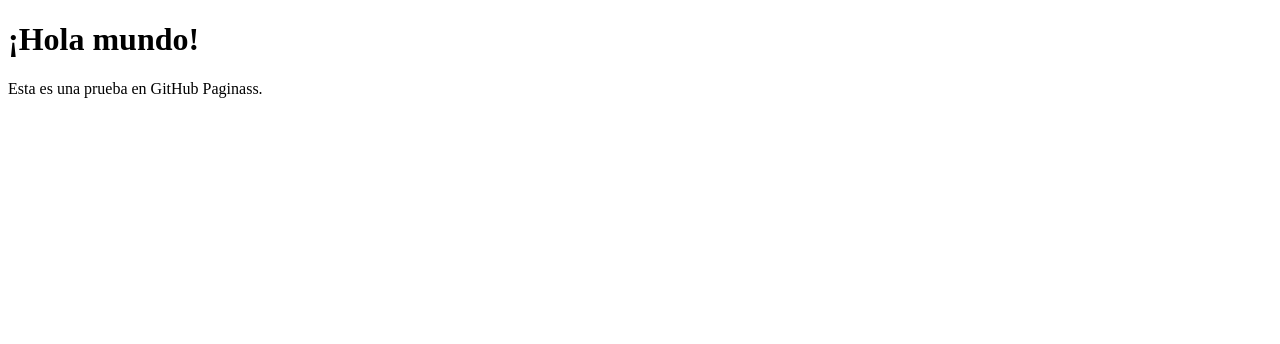
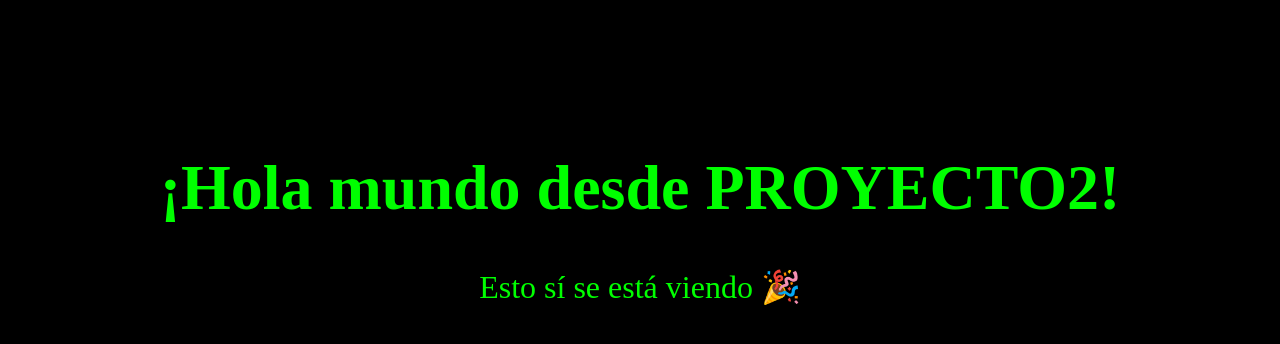
Before and after one commit to ReyJosegato1/PROYECTO2, a plain HTML site: page index.html in a window 1280 px wide. Drawn offline with Linux system fonts and the light colour scheme.

Commit message:
Update index.html

```diff
--- a/index.html
+++ b/index.html
@@ -1,11 +1,20 @@
 <!DOCTYPE html>
 <html lang="es">
 <head>
-    <meta charset="UTF-8">
-    <title>Mi Página de Prueba</title>
+  <meta charset="UTF-8">
+  <title>¡Prueba Exitosa!</title>
+  <style>
+    body {
+      background-color: black;
+      color: lime;
+      font-size: 2em;
+      text-align: center;
+      padding-top: 100px;
+    }
+  </style>
 </head>
 <body>
-    <h1>¡Hola mundo!</h1>
-    <p>Esta es una prueba en GitHub Paginass.</p>
+  <h1>¡Hola mundo desde PROYECTO2!</h1>
+  <p>Esto sí se está viendo 🎉</p>
 </body>
 </html>
```
